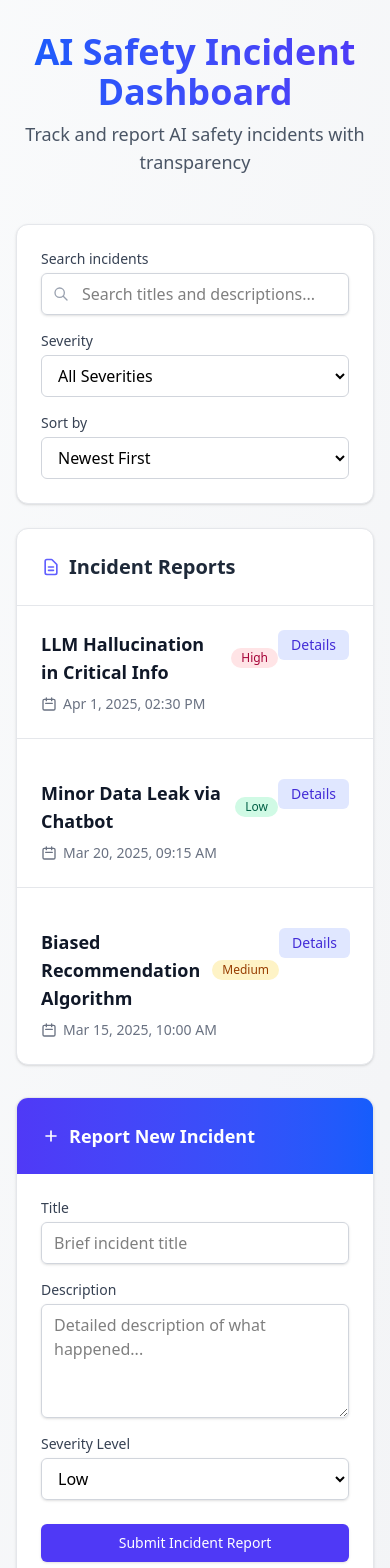
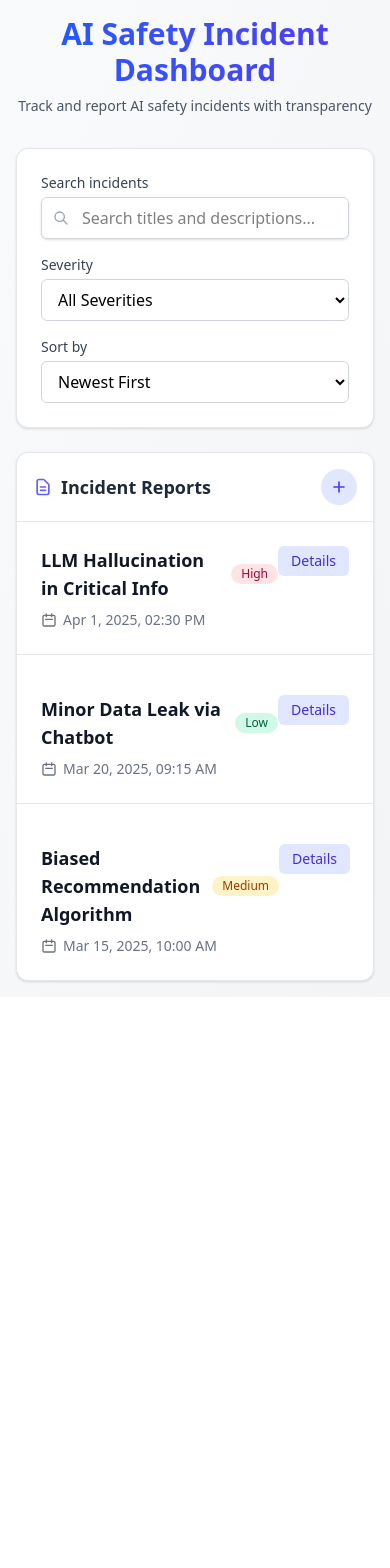
Before and after one commit to sanketyelugotla/SparkleHood, a React (Vite) app: page / in a window 390 px wide. Shown: the top 1568 px of the page. After the commit the page ends 997 px from the top, so only its background shows below. Built offline with nearby package versions, Linux system fonts and the light colour scheme.

Commit message:
Added header animation

```diff
--- a/package.json
+++ b/package.json
@@ -11,6 +11,7 @@
   },
   "dependencies": {
     "@tailwindcss/vite": "^4.1.4",
+    "framer-motion": "^12.9.2",
     "react": "^19.0.0",
     "react-dom": "^19.0.0",
     "tailwindcss": "^4.1.4"
--- a/src/App.tsx
+++ b/src/App.tsx
@@ -2,14 +2,16 @@ import { useState, useMemo } from "react";
 import { Incident, Severity } from "./types/incident";
 import { mockIncidents } from "./data/mockData";
 import IncidentFilter from "./components/IncidentFilter";
-import IncidentList from "./components/IncidentLis";
+import IncidentList from "./components/IncidentList";
 import IncidentForm from "./components/IncidentForm";
+import { AnimatePresence, motion } from "framer-motion";
 
 export default function App() {
 	const [incidents, setIncidents] = useState<Incident[]>(mockIncidents);
 	const [filter, setFilter] = useState<Severity | "All">("All");
 	const [sort, setSort] = useState<"Newest" | "Oldest">("Newest");
 	const [searchQuery, setSearchQuery] = useState("");
+	const [showForm, setShowForm] = useState(false);
 
 	const filteredSortedIncidents = useMemo(() => {
 		let list = [...incidents];
@@ -53,21 +55,27 @@ export default function App() {
 			reported_at: new Date().toISOString(),
 		};
 		setIncidents((prev) => [newIncident, ...prev]);
+		setShowForm(false);
 	};
 
 	return (
-		<div className="min-h-screen bg-gradient-to-br from-gray-50 to-gray-100 py-8 px-4 sm:px-6">
+		<div className="min-h-screen bg-gradient-to-br from-gray-50 to-gray-100 py-4 sm:py-8 px-4 sm:px-6">
 			<div className="max-w-6xl mx-auto">
-				<header className="mb-12 text-center">
-					<h1 className="text-4xl font-bold bg-clip-text text-transparent bg-gradient-to-r from-blue-600 to-indigo-600">
+				<motion.header
+					initial={{ opacity: 0, y: -20 }}
+					animate={{ opacity: 1, y: 0 }}
+					transition={{ duration: 0.5 }}
+					className="mb-8 sm:mb-12 text-center"
+				>
+					<h1 className="text-3xl sm:text-4xl font-bold bg-clip-text text-transparent bg-gradient-to-r from-blue-600 to-indigo-600">
 						AI Safety Incident Dashboard
 					</h1>
-					<p className="mt-2 text-lg text-gray-600 max-w-2xl mx-auto">
+					<p className="mt-2 text-sm sm:text-lg text-gray-600 max-w-2xl mx-auto">
 						Track and report AI safety incidents with transparency
 					</p>
-				</header>
+				</motion.header>
 
-				<div className="grid grid-cols-1 lg:grid-cols-3 gap-8">
+				<div className="flex flex-col-reverse lg:grid lg:grid-cols-3 gap-6">
 					<div className="lg:col-span-2 space-y-6">
 						<IncidentFilter
 							filter={filter}
@@ -79,8 +87,8 @@ export default function App() {
 						/>
 
 						<div className="bg-white rounded-xl shadow-sm border border-gray-200 overflow-hidden">
-							<div className="p-6 border-b border-gray-200">
-								<h2 className="text-xl font-semibold text-gray-800 flex items-center">
+							<div className="p-4 sm:p-6 border-b border-gray-200 flex justify-between items-center">
+								<h2 className="text-lg sm:text-xl font-semibold text-gray-800 flex items-center">
 									<svg className="w-5 h-5 mr-2 text-indigo-500" fill="none" stroke="currentColor" viewBox="0 0 24 24">
 										<path strokeLinecap="round" strokeLinejoin="round" strokeWidth={2} d="M9 12h6m-6 4h6m2 5H7a2 2 0 01-2-2V5a2 2 0 012-2h5.586a1 1 0 01.707.293l5.414 5.414a1 1 0 01.293.707V19a2 2 0 01-2 2z" />
 									</svg>
@@ -91,6 +99,14 @@ export default function App() {
 										</span>
 									)}
 								</h2>
+								<button
+									onClick={() => setShowForm(!showForm)}
+									className="lg:hidden flex items-center justify-center p-2 rounded-full bg-indigo-100 text-indigo-600 hover:bg-indigo-200 transition-colors"
+								>
+									<svg className="w-5 h-5" fill="none" stroke="currentColor" viewBox="0 0 24 24">
+										<path strokeLinecap="round" strokeLinejoin="round" strokeWidth={2} d="M12 6v6m0 0v6m0-6h6m-6 0H6" />
+									</svg>
+								</button>
 							</div>
 							<IncidentList
 								incidents={filteredSortedIncidents}
@@ -99,8 +115,8 @@ export default function App() {
 						</div>
 					</div>
 
-					<div className="lg:col-span-1">
-						<IncidentForm onSubmit={handleSubmit} />
+					<div className={`lg:col-span-1 ${showForm ? 'block' : 'hidden lg:block'}`}>
+						<IncidentForm onSubmit={handleSubmit} onCancel={() => setShowForm(false)} />
 					</div>
 				</div>
 			</div>
```
Also changed, not shown: src/components/IncidentList.tsx (renamed from src/components/IncidentLis.tsx), 1 other file (tests, documents, lock files or other folders).
